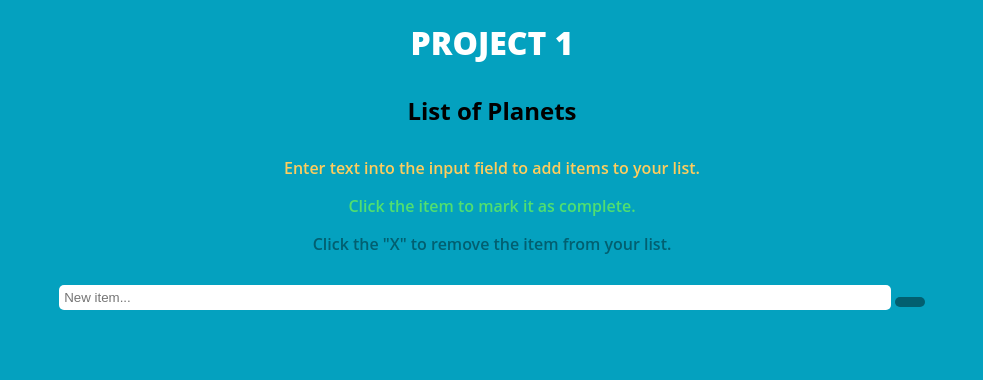
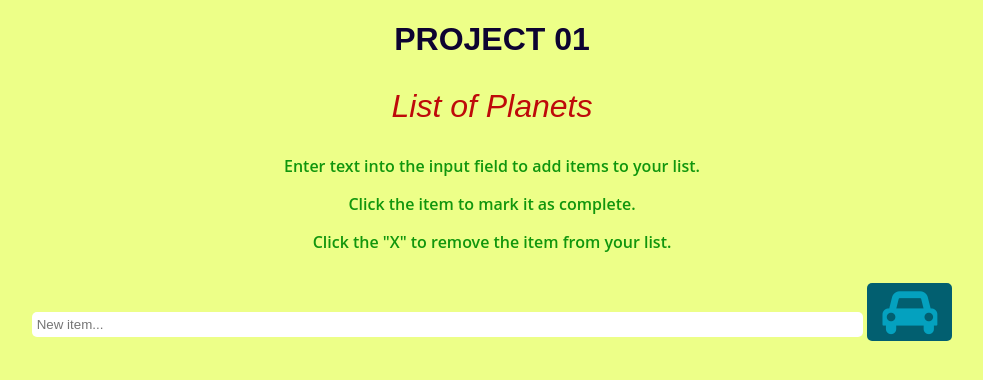
Before and after one commit to DewaynePettyII/Project_1, a PHP site: page / in a window 1280 px wide. Shown: the top 380 px of the page, without its empty margins (148-1131 px from the left). Run offline with PHP 8.4, Linux system fonts and the light colour scheme.

Commit message:
html design

```diff
--- a/Project_1_CSS_Portion.css
+++ b/Project_1_CSS_Portion.css
@@ -1,5 +1,9 @@
+#post {
+    color: black;
+}
+
 body {
-	background: #04A1BF;
+	background: #edff88;
 	text-align: center;
 	font-family: 'Open Sans', sans-serif;
 }
@@ -10,9 +14,18 @@ body {
 }
 
 h1 {
-	color: #ffffff;
+	color: #0d0331;
 	text-transform: uppercase;
-	font-weight: 800;
+    font-weight: 800;
+    font-family: fantasy;
+}
+
+h2 {
+    font-weight: 100;
+    font-family: fantasy;
+    font-size: xx-large;
+    font-style: italic;
+    color: rgb(190, 10, 10);
 }
 
 p {
@@ -21,16 +34,17 @@ p {
 
 #first {
 	margin-top: 10px;
-	color: #FFCD5D;
+    color: #11960d;
+
 }
 
 #second {
-	color: #51DF70;
+	color: #11960d;
 
 }
 
 #third {
-	color: #025F70;
+	color: #11960d;
 	margin-bottom: 30px;
 }
 
@@ -49,36 +63,37 @@ p {
 	font-weight: normal;
 }
 
+
 #enter:hover{
 	background-color: #02798F;
 	color: #FFCD5D;
 }
 
 ul {
-	text-align: left;
+	text-align: center;
 	margin-top: 20px;
 }
 
 
 li {
 	list-style: none;
-	padding: 10px 20px;
+	padding: 15px 20px;
 	color: #ffffff;
 	text-transform: capitalize;
 	font-weight: 600;
-	border: 2px solid #025f70;
+	border: 2px solid #063002;
 	border-radius: 5px;
 	margin-bottom: 10px;
-	background: #4EB9CD;
-	transition: all 0.75s ease;
-	-webkit-transition: all 0.5s ease;
-	-moz-transition: all 0.5s ease;
-	-ms-transition: all 0.5s ease;
-	-o-transition: all 0.5 ease;
+	background: #06a110;
+	transition: all 0.70s ease;
+	-webkit-transition: all 1s ease;
+	-moz-transition: all 1s ease;
+	-ms-transition: all 1s ease;
+	-o-transition: all 0.5s ease;
 }
 
 li:hover {
-	background: #76CFE0;
+	background: #eb3232;
 }
 
 li > button {
@@ -99,8 +114,8 @@ input {
 
 
 .done {
-	background: #51DF70 !important;
-	color: #00891E;
+	background: black !important;
+	color: #eb3232;
 }
 
 .delete {
--- a/Project_1_HTML_Portion.html
+++ b/Project_1_HTML_Portion.html
@@ -2,9 +2,10 @@
 <html>
     <header>
         <link rel="stylesheet" href="Project_1_CSS_Portion.css">
+            <link rel="stylesheet" href="https://cdnjs.cloudflare.com/ajax/libs/font-awesome/4.7.0/css/font-awesome.min.css">
     </header>
     <title>Project One</title>
-    <h1>Project 1</h1>
+    <h1>Project 01</h1>
     <body>
         <div class="thelist">
             <div class="row">
@@ -26,10 +27,20 @@
                 <div class="row">
                     <div class="col-12">
                         <input id="userInput" type="text" placeholder="New item..." maxlength="27">
-                        <button id="enter"><i class="fas fa-pencil-alt"></i></button>
+                        <button id="enter"><i class="fa fa-car" style="font-size:48px;"></i></button>
                     </div>
                 </div>
             </div>
+
+            <!-- Empty List -->
+		    <div class="row">
+			    <div class="listItems col-12">
+				    <ul class="col-12 offset-0 col-sm-8 offset-sm-2">
+				    </ul>
+			    </div>
+		    </div>
+
+	</div>
             <script type="text/javascript" src="Project_1_JS_Portion.js"></script>
         </body>
 </html>
```
